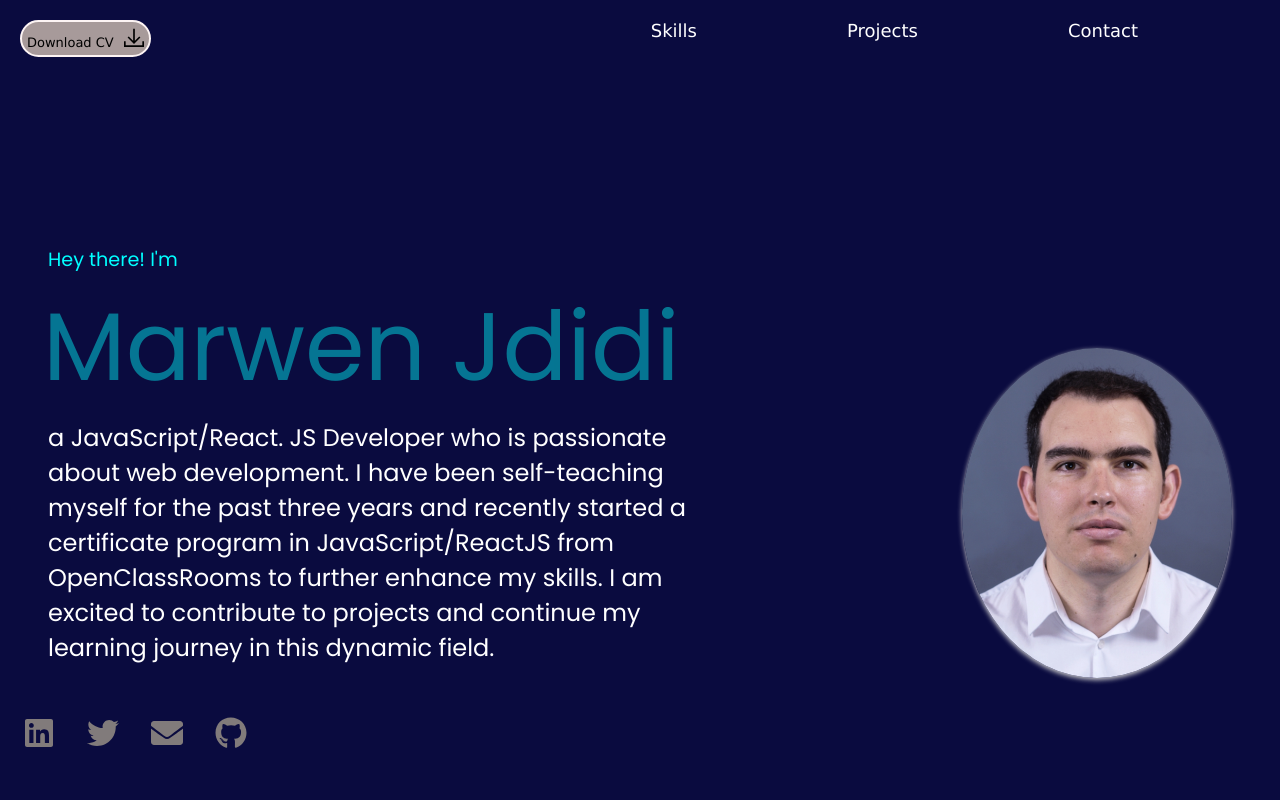
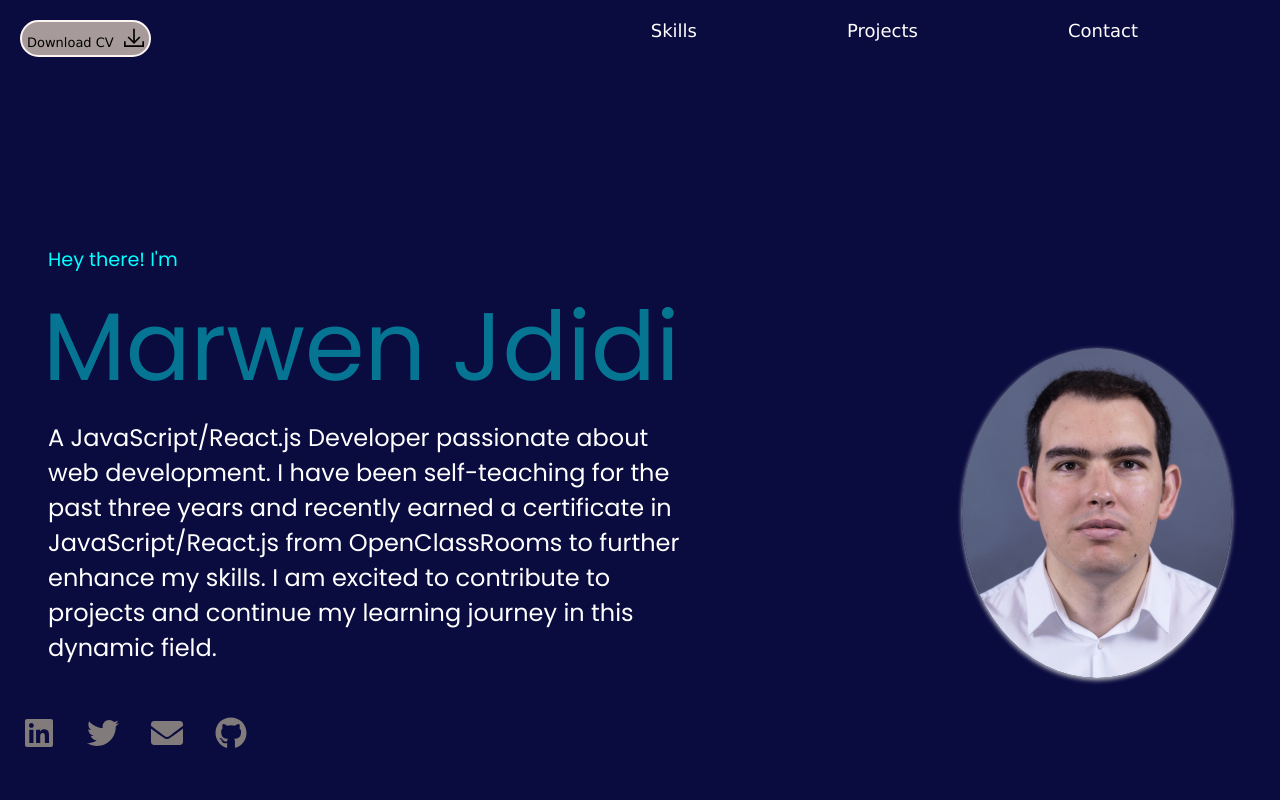
Before and after one commit to MarwenCode/portfolio, a React (Create React App) app: page / in a window 1280 px wide. Shown: the top 800 px of the page. Built offline with nearby package versions, Linux system fonts and the light colour scheme.

Commit message:
description

```diff
--- a/src/components/home/Home.jsx
+++ b/src/components/home/Home.jsx
@@ -84,12 +84,10 @@ const Home = () => {
             <span className="name">Marwen Jdidi</span>
           </p>
           <p className="text2">
-            a JavaScript/React. JS Developer who is passionate about web
-            development. I have been self-teaching myself for the past three
-            years and recently started a certificate program in
-            JavaScript/ReactJS from OpenClassRooms to further enhance my skills.
-            I am excited to contribute to projects and continue my learning
-            journey in this dynamic field.
+          A JavaScript/React.js Developer passionate about web development.
+          I have been self-teaching for the past three years and recently earned a certificate in JavaScript/React.js
+          from OpenClassRooms to further enhance my skills.
+          I am excited to contribute to projects and continue my learning journey in this dynamic field.
           </p>
           <div className="contact">
             <div className="contact-links">
```
